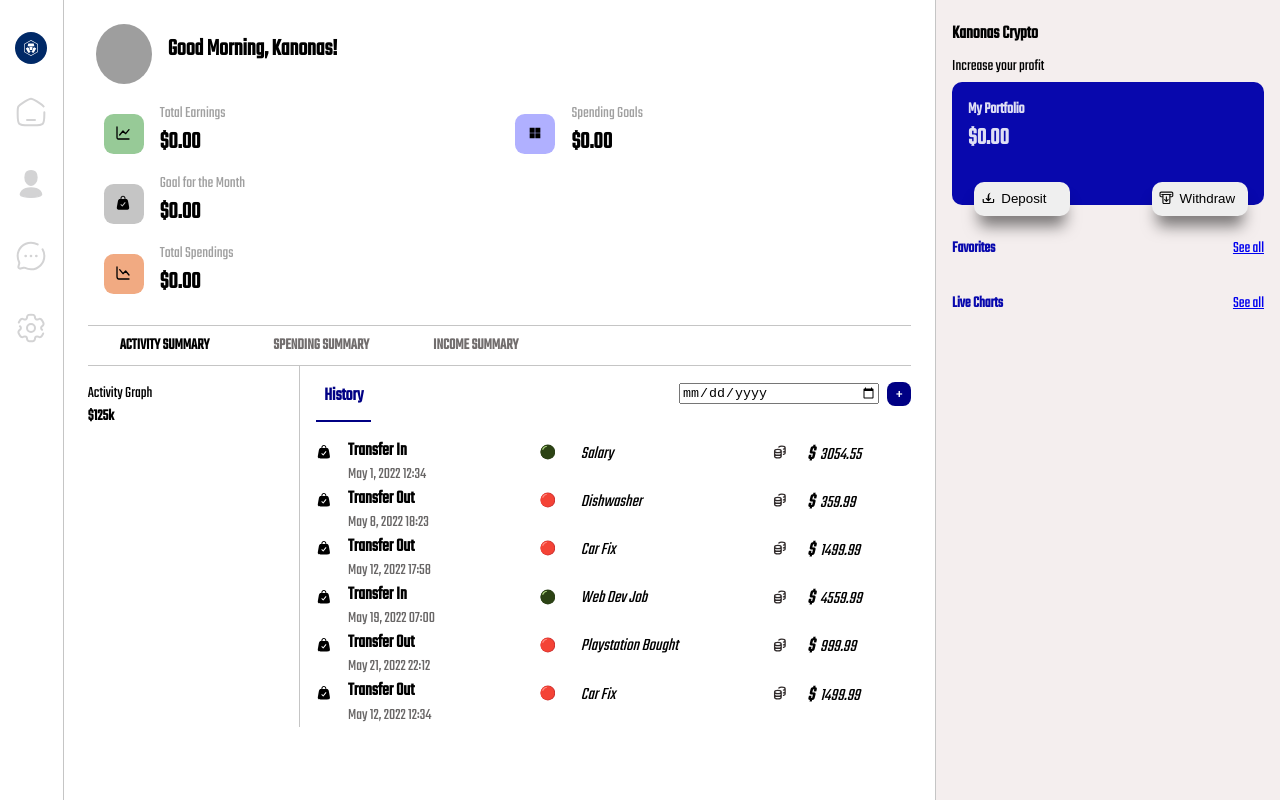
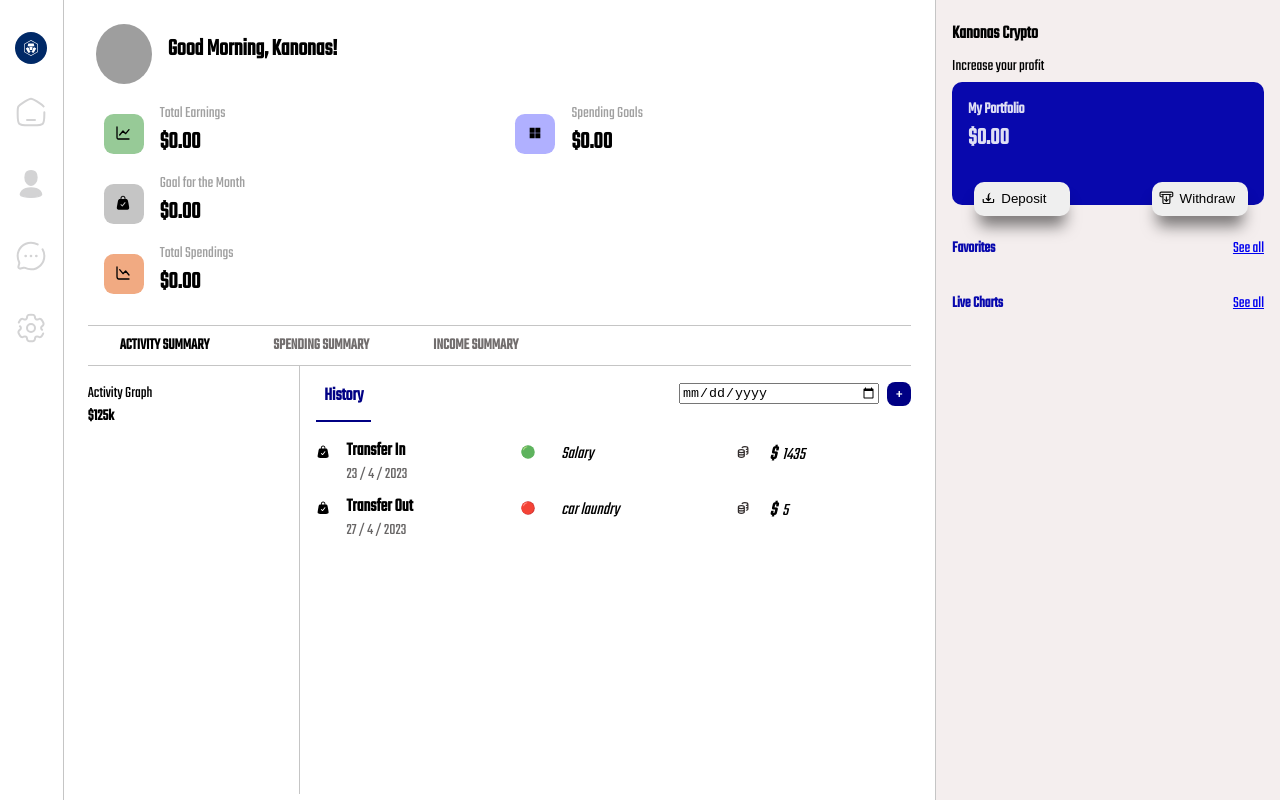
Before and after one commit to victorobiora/crypt-dash, a React (Create React App) app: page /home in a window 1280 px wide. Built offline with nearby package versions, Linux system fonts and the light colour scheme; grey boxes are pictures that could not be loaded.

Commit message:
activity summary column connected to redux store

```diff
--- a/src/components/charts/LineChart.jsx
+++ b/src/components/charts/LineChart.jsx
@@ -22,18 +22,18 @@ ChartJS.register(
   Filler
 );
 
-const LineChart = ({ chartData }) => {
+const LineChart = ({ chartData, colorCheck }) => {
   console.log(chartData);
-/*
+
   const colorChecker = () => {
     console.log(chartData[0][1], chartData[chartData.length - 1][1]);
     if (chartData[0][1] > chartData[chartData.length - 1][1]) {
-      return "red";
+      return "rgba(233, 22, 22, 0.8)";
     } else {
-      return "rgba(255, 217, 0, 1)";
+      return " rgba(43, 187, 43, 0.8)";
     }
   };
-*/
+
   const options = {
     responsive: true,
     maintainAspectRatio: false,
@@ -84,8 +84,8 @@ const LineChart = ({ chartData }) => {
       {
         fill: true,
         data: chartData.map((el) => el[1]),
-        borderColor: "rgba(255, 217, 0, 1)",
-        backgroundColor: "rgb(252, 227, 85, 0.7)",
+        borderColor: colorCheck ? colorChecker() :  "rgba(255, 217, 0, 1)",
+        backgroundColor: colorCheck ? colorChecker() : "rgb(252, 227, 85, 0.7)",
       },
     ],
   };
--- a/src/components/home/MainDashboard/Summary/ActivitySummary.jsx
+++ b/src/components/home/MainDashboard/Summary/ActivitySummary.jsx
@@ -1,46 +1,10 @@
 import classes from "./ActivitySummary.module.css";
 import { svgObject } from "../../../../svg";
+import { useSelector } from "react-redux";
 
 const ActivitySummary = (props) => {
 
-  const activitiesArray = [
-    {
-      name: "Transfer In",
-      date: "May 1, 2022  12:34",
-      detail: "Salary",
-      amount: 3054.55,
-    },
-    {
-      name: "Transfer Out",
-      date: "May 8, 2022  18:23",
-      detail: "Dishwasher",
-      amount: 359.99,
-    },
-    {
-      name: "Transfer Out",
-      date: "May 12, 2022  17:58",
-      detail: "Car Fix",
-      amount: 1499.99
-    },
-    {
-      name: "Transfer In",
-      date: "May 19, 2022  07:00",
-      detail: "Web Dev Job",
-      amount: 4559.99
-    },
-    {
-      name: "Transfer Out",
-      date: "May 21, 2022  22:12",
-      detail: "Playstation Bought",
-      amount: 999.99
-    },
-    {
-      name: "Transfer Out",
-      date: "May 12, 2022  12:34",
-      detail: "Car Fix",
-      amount: 1499.99
-    }
-  ];
+  const transfersList = useSelector(state => state.transfers)
 
   return (
     <section className={classes.summary_activity}>
@@ -65,15 +29,15 @@ const ActivitySummary = (props) => {
             <div className={classes.addToActivity}>+</div>
           </div>
         </div>
-        {activitiesArray.map((item) => (
+        {transfersList.map((item) => (
           <ul className={classes.activity_item} key={Math.random() * 10000}>
             <li className={classes.activity_item_icon}>{svgObject.shop}</li>
             <li className={classes.activity_item_description}>
-              <h3>{item.name}</h3>
+              <h3>{item.mode}</h3>
               <p>{item.date}</p>
             </li>
             <li className={classes.activity_item_icon}>
-              {item.name === "Transfer Out"
+              {item.mode === "Transfer Out"
                 ? svgObject.redIcon
                 : svgObject.greenIcon}
             </li>
@@ -82,6 +46,7 @@ const ActivitySummary = (props) => {
             <li className={classes.activity_item_amount}>
               <strong>$</strong>  {item.amount}
             </li>
+            <button className={classes.removeItem_button}><h3>X</h3></button>
           </ul>
         ))}
       </div>
--- a/src/components/home/MainDashboard/Summary/ActivitySummary.module.css
+++ b/src/components/home/MainDashboard/Summary/ActivitySummary.module.css
@@ -1,6 +1,7 @@
 .summary_activity {
   display: flex;
   width: 100%;
+  height: 95%;
 }
 
 .summary_activity > div {
@@ -65,7 +66,7 @@
   display: flex;
   list-style: none;
   padding-left: 0;
-
+  margin-bottom: 0.5rem;
 }
 
 .activity_item > * {
@@ -77,22 +78,22 @@
   top: 0.4rem;
   height: 1rem;
   width: 1rem;
-
 }
 
 .activity_item_description {
   width: 30%;
 }
 
-.activity_item_description h3{
+.activity_item_description h3 {
   line-height: 1.57rem;
 }
 
 .activity_item_description p {
-  color: rgb(104, 102, 102) ;
+  color: rgb(104, 102, 102);
 }
 
-.activity_detail, .activity_item_amount {
+.activity_detail,
+.activity_item_amount {
   margin-left: 0.6rem;
   font-style: italic;
   position: relative;
@@ -101,7 +102,7 @@ width: 30%;
   font-size: 1.1rem;
 }
 
-.activity_item_amount{
+.activity_item_amount {
   margin-left: 0.2rem;
   width: 15%;
 }
@@ -110,3 +111,22 @@ font-size: 1.1rem;
   font-size: 1.2rem;
   margin-right: 0.2rem;
 }
+
+.removeItem_button {
+  height: 2rem;
+  position: relative;
+  top: 0.1rem;
+  width: 2rem;
+  color: azure;
+  background-color: rgb(251, 53, 53);
+  border-color: transparent;
+  border-radius: 0.56rem;
+  cursor: pointer;
+  opacity:  0;
+  transition: opacity 300ms;
+}
+
+.activity_item:hover .removeItem_button {
+opacity: 1;
+
+}
--- a/src/components/home/Portfolio/FavoritesComponent.jsx
+++ b/src/components/home/Portfolio/FavoritesComponent.jsx
@@ -28,7 +28,7 @@ const FavoritesComponent = (props) => {
             </div>
 
             <div className={classes.favorites_item_chart}>
-            <LineChart chartData={item.chartData}/>
+            <LineChart chartData={item.chartData} colorCheck={false}/>
             </div>
             <div>
               <h3 className={classes.price}>${item.price}</h3>
--- a/src/components/home/Portfolio/LiveChartsComponent.jsx
+++ b/src/components/home/Portfolio/LiveChartsComponent.jsx
@@ -29,7 +29,7 @@ const LiveChartsComponent = (props) => {
               </div>
             </div>
             <div className={classes.live_item_chart}>
-              <LineChart chartData={item.prices}/>
+              <LineChart chartData={item.prices} colorCheck = {true}/>
             </div>
             <div className={classes.live_item_price}><h4>${item.price.toFixed(2)}</h4></div>
           </li>
--- a/src/store/cryptStore.js
+++ b/src/store/cryptStore.js
@@ -3,22 +3,29 @@ import { configureStore } from "@reduxjs/toolkit";
 
 const generalDashBoardInitialState = {
   dashBoardDetails: {
-    name: 'Kanonas',
+    name: "Kanonas",
     monthlyIncome: 0,
     monthlyExpense: 0,
     incomeTarget: 0,
     expenseTarget: 0,
   },
   portfolioBalance: 0,
-  favCoins : [],
+  favCoins: [],
   liveChartCoins: [],
   transfers: [
     {
       mode: "Transfer In",
-      date: 23 / 4 / 2000,
+      date: " 23 / 4 / 2023",
       time: "23:04",
       amount: 1435,
-      title: "car laundry",
+      detail: "Salary",
+    },
+    {
+      mode: "Transfer Out",
+      date: " 27 / 4 / 2023",
+      time: "08:34",
+      amount: 5,
+      detail: "car laundry",
     },
   ],
 };
@@ -27,22 +34,22 @@ const generalDashBoard = createSlice({
   name: "generalDashBoard",
   initialState: generalDashBoardInitialState,
   reducers: {
-    addToDashBoard(state, action){
-        state.dashBoardDetails = action.payload
-        state.portfolioBalance = action.payload.monthlyIncome - action.payload.monthlyExpense
+    addToDashBoard(state, action) {
+      state.dashBoardDetails = action.payload;
+      state.portfolioBalance =
+        action.payload.monthlyIncome - action.payload.monthlyExpense;
     },
-    addRequestedCoins(state, action){
-      state.favCoins = action.payload.newFavCoinsArray
-      state.liveChartCoins = action.payload.finalLiveChartData
-    }
+    addRequestedCoins(state, action) {
+      state.favCoins = action.payload.newFavCoinsArray;
+      state.liveChartCoins = action.payload.finalLiveChartData;
+    },
   },
 });
 
-export const dashActions = generalDashBoard.actions
+export const dashActions = generalDashBoard.actions;
 
 const store = configureStore({
   reducer: generalDashBoard.reducer,
 });
 
-
-export default store
+export default store;
--- a/src/svg.js
+++ b/src/svg.js
@@ -180,8 +180,8 @@ const greenIconSvg = (
       strokeLinejoin="round"
     />
     <g id="SVGRepo_iconCarrier">
-      <circle cx="63.93" cy="64" r="60" fill="#2d421a" />
-      <circle cx="60.03" cy="63.1" r="56.1" fill="#2c4314" />
+      <circle cx="63.93" cy="64" r="60" fill= "rgb(94, 179, 94)" />
+      <circle cx="60.03" cy="63.1" r="56.1" fill= "rgb(94, 179, 94)" />
       <path
         d="M23.93 29.7c4.5-7.1 14.1-13 24.1-14.8c2.5-.4 5-.6 7.1.2c1.6.6 2.9 2.1 2 3.8c-.7 1.4-2.6 2-4.1 2.5a44.64 44.64 0 0 0-23 17.4c-2 3-5 11.3-8.7 9.2c-3.9-2.3-3.1-9.5 2.6-18.3z"
         fill="#aed581"
```
Lines whose indentation alone changed are shown as unchanged.
